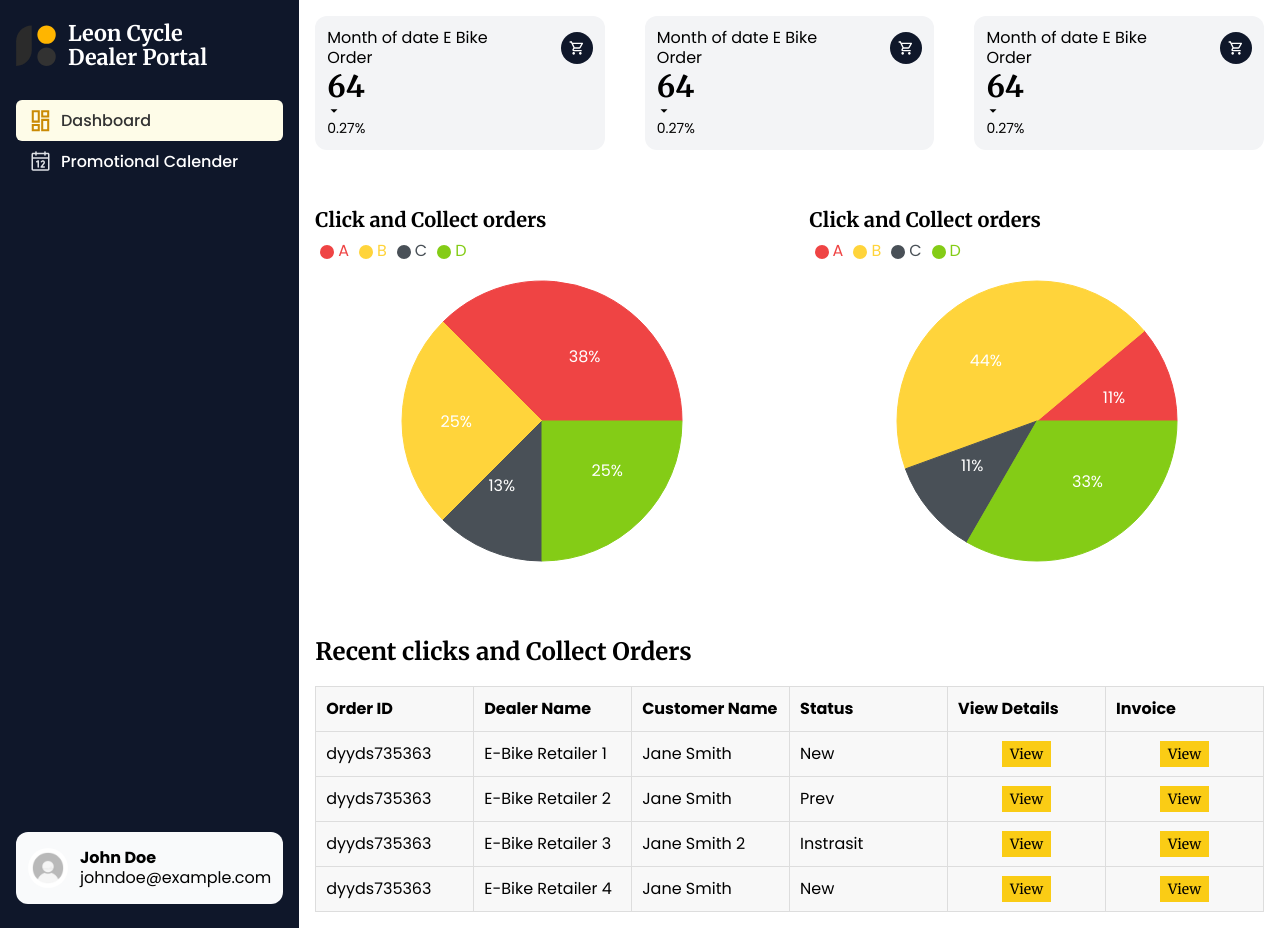
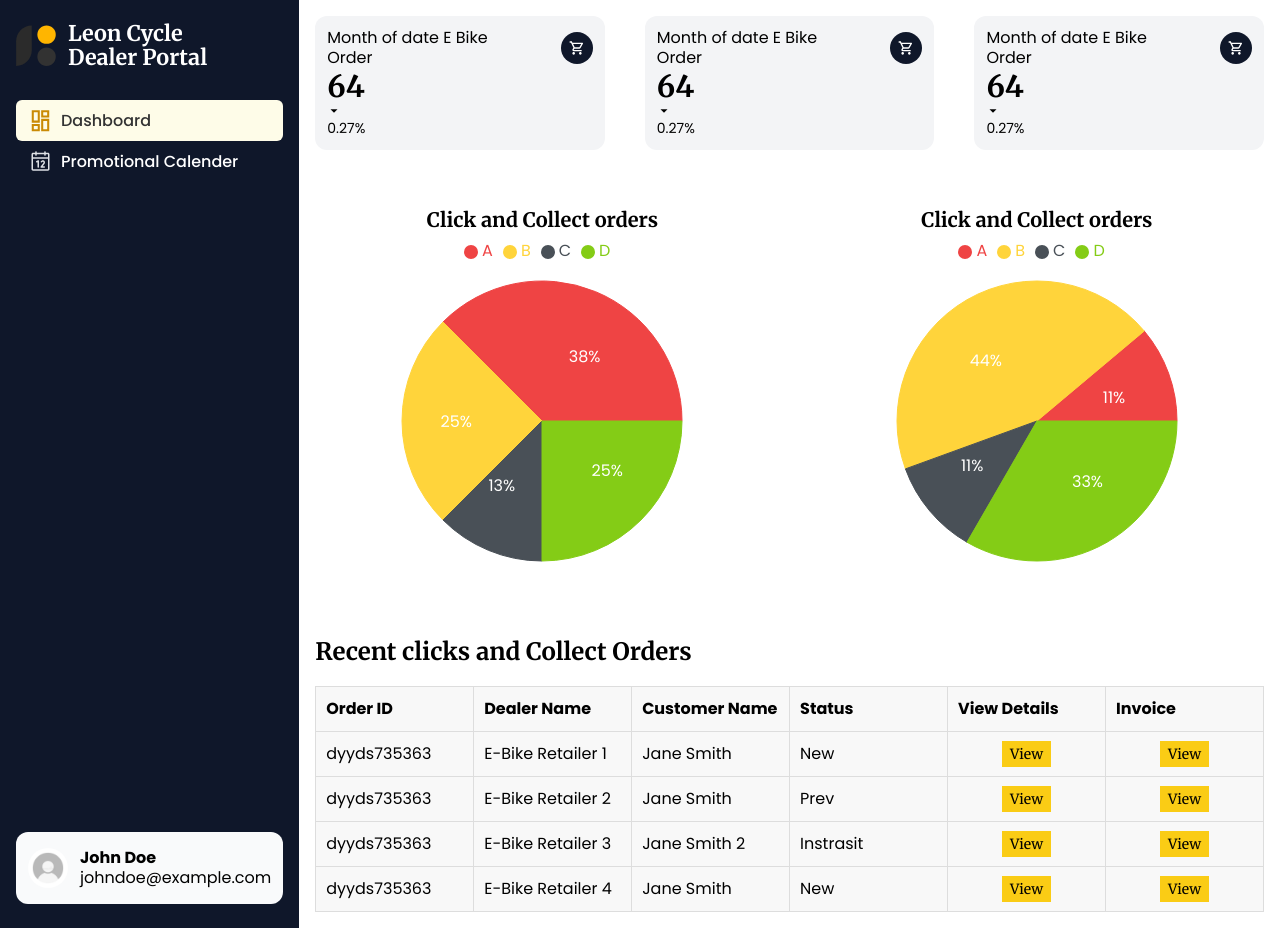
Before and after one commit to SIFZTECH/electro, a Next.js app: page / in a window 1280 px wide. Built offline with nearby package versions, Linux system fonts and the light colour scheme.

Commit message:
Update Dashboard

```diff
--- a/app/ui/Chart.js
+++ b/app/ui/Chart.js
@@ -30,7 +30,7 @@ const renderCustomizedLabel = ({
 
 const Chart = ({ startData, title }) => {
   return (
-    <div className="2xl:w-3/5">
+    <div className=" flex items-center justify-center flex-col">
       <h1 className="text-xl font-semibold font-serif">{title}</h1>
       <ResponsiveContainer width="100%" height={350}>
         <PieChart>
@@ -50,7 +50,7 @@ const Chart = ({ startData, title }) => {
           </Pie>
           <Legend
             verticalAlign="top"
-            align="bottom"
+            align="center"
             layout="horizontal"
             iconSize={14}
             iconType="circle"
```
